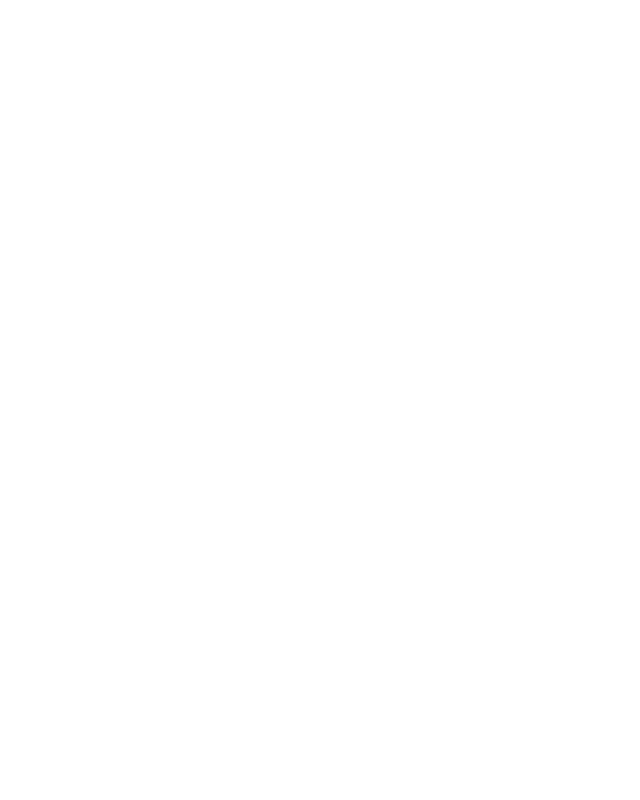
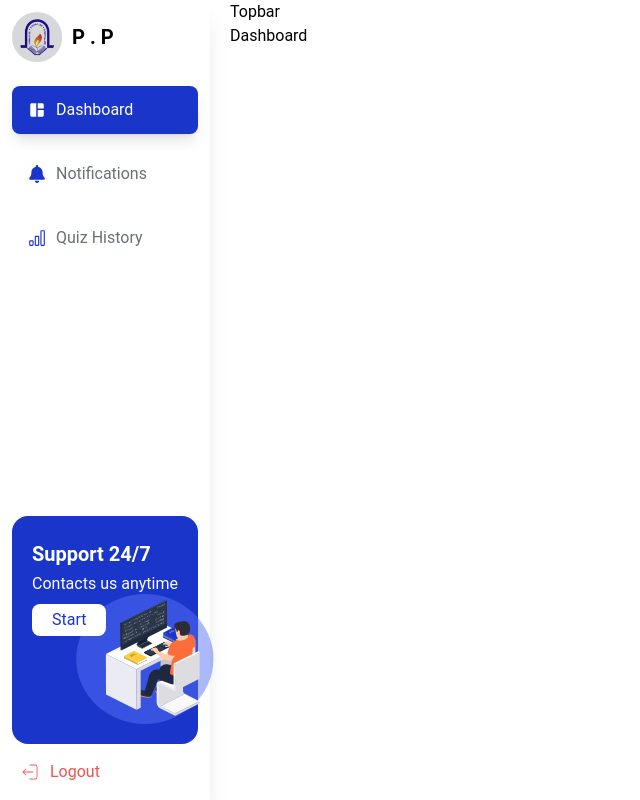
Before and after one commit to Mdabdullah83/placement-predictor, a React (Vite) app: page /dashboard in a window 1280 px wide. Before the commit this address had no page. Shown: the whole page, without its empty margins (0-640 px from the left). Built offline with nearby package versions, Linux system fonts and the light colour scheme.

Commit message:
adding the sidebar ui

```diff
--- a/src/App.jsx
+++ b/src/App.jsx
@@ -4,16 +4,20 @@
 import Login from "./views/login";
 import SignUp from "./views/signup";
 import { Toaster } from "react-hot-toast";
+import DashboardLayout from "./views/dashboard/dashboardLayout";
 
 function App() {
-  return <div className="w-full flex flex-col">
-    <Routes>
-      <Route path="/" element={<Home/>}/>
-      <Route path="/login" element={<Login/>}/>
-      <Route path="/signUp" element={<SignUp/>}/>
-    </Routes>
-    <Toaster/>
-  </div>;
+  return (
+    <div className="w-full flex flex-col">
+      <Routes>
+        <Route path="/" element={<Home />} />
+        <Route path="/login" element={<Login />} />
+        <Route path="/signUp" element={<SignUp />} />
+        <Route path="/dashboard/*" element={<DashboardLayout />} />
+      </Routes>
+      <Toaster />
+    </div>
+  );
 }
 
 export default App;
--- /dev/null
+++ b/src/components/sidebar.jsx
@@ -0,0 +1,119 @@
+import React from "react";
+import { useLocation, useNavigate } from "react-router-dom";
+import logo from "../assets/images/logo.png";
+import { MdSpaceDashboard } from "react-icons/md";
+import { FaBell } from "react-icons/fa6";
+import { BsBarChart } from "react-icons/bs";
+import { CiLogout } from "react-icons/ci";
+import sidebarSupportImg from '../assets/images/sidebar-support-img.svg';
+const Sidebar = () => {
+  const navigate = useNavigate();
+  const location = useLocation();
+  return (
+    <div className="w-full flex flex-col justify-between px-3 shadow-xl h-[100vh]">
+      <div className="w-full">
+        <div className="w-full flex gap-[10px] items-center my-3">
+          <img src={logo} alt="" className="h-[50px] w-[50px]" />
+          <p className="text-xl font-bold">P . P</p>
+        </div>
+        <div className="w-full flex flex-col mt-4">
+          <div
+            className={`group flex my-2 gap-[10px] items-center px-4 py-3 ${
+              location.pathname === "/dashboard" ||
+              location.pathname === "/dashboard/"
+                ? "bg-primary shadow-lg"
+                : "bg-white"
+            } hover:bg-primary hover:text-white hover:shadow-xl rounded-lg cursor-pointer`}
+          >
+            <MdSpaceDashboard
+              className={` ${
+                location.pathname === "/dashboard" ||
+                location.pathname === "/dashboard/"
+                  ? "text-white"
+                  : "text-primary"
+              }  group-hover:text-white text-lg`}
+            />
+            <p
+              className={` ${
+                location.pathname === "/dashboard" ||
+                location.pathname === "/dashboard/"
+                  ? "text-white"
+                  : "text-secondary"
+              } group-hover:text-white text-base`}
+            >
+              Dashboard
+            </p>
+          </div>
+          <div
+            className={`group flex my-2 gap-[10px] items-center px-4 py-3 ${
+              location.pathname === "/dashboard/notification" ||
+              location.pathname === "/dashboard/notification/"
+                ? "bg-primary shadow-lg"
+                : "bg-white"
+            } hover:bg-primary hover:text-white hover:shadow-xl rounded-lg cursor-pointer`}
+          >
+            <FaBell
+              className={` ${
+                location.pathname === "/dashboard/notification" ||
+                location.pathname === "/dashboard/notification/"
+                  ? "text-white"
+                  : "text-primary"
+              }  group-hover:text-white text-lg`}
+            />
+            <p
+              className={` ${
+                location.pathname === "/dashboard/notification" ||
+                location.pathname === "/dashboard/notification/"
+                  ? "text-white"
+                  : "text-secondary"
+              } group-hover:text-white text-base`}
+            >
+              Notifications
+            </p>
+          </div>
+          <div
+            className={`group flex my-2 gap-[10px] items-center px-4 py-3 ${
+              location.pathname === "/dashboard/quiz" ||
+              location.pathname === "/dashboard/quiz/"
+                ? "bg-primary shadow-lg"
+                : "bg-white"
+            } hover:bg-primary hover:text-white hover:shadow-xl rounded-lg cursor-pointer`}
+          >
+            <BsBarChart
+              className={` ${
+                location.pathname === "/dashboard/quiz" ||
+                location.pathname === "/dashboard/quiz/"
+                  ? "text-white"
+                  : "text-primary"
+              }  group-hover:text-white text-lg`}
+            />
+            <p
+              className={` ${
+                location.pathname === "/dashboard/quiz" ||
+                location.pathname === "/dashboard/quiz/"
+                  ? "text-white"
+                  : "text-secondary"
+              } group-hover:text-white text-base`}
+            >
+              Quiz History
+            </p>
+          </div>
+        </div>
+      </div>
+      <div className="w-full ">
+        <div className="w-full bg-primary rounded-2xl p-5">
+            <h1 className="text-white text-xl font-semibold my-1">Support 24/7</h1>
+            <p className=" text-white">Contacts us anytime</p>
+            <button className="text-primary bg-white rounded-lg px-5 my-2 py-1 relative z-[3]">Start</button>
+            <img src={sidebarSupportImg} alt="" className="h-[130px] w-[150px] relative z-[0] right-[-40px] mt-[-50px]" />
+        </div>
+        <div className="flex gap-[10px] items-center my-4 px-2 cursor-pointer">
+          <CiLogout className="text-xl text-red-400"/>
+          <p className="text-base text-red-400">Logout</p>
+        </div>
+      </div>
+    </div>
+  );
+};
+
+export default Sidebar;
--- /dev/null
+++ b/src/components/topbar.jsx
@@ -0,0 +1,9 @@
+import React from 'react'
+
+const Topbar = () => {
+  return (
+    <div>Topbar</div>
+  )
+}
+
+export default Topbar
--- /dev/null
+++ b/src/views/dashboard/dashboard.jsx
@@ -0,0 +1,9 @@
+const Dashboard=()=>{
+    return(
+        <div className="w-full">
+            <h1>Dashboard</h1>
+        </div>
+    )
+}
+
+export default Dashboard;
--- /dev/null
+++ b/src/views/dashboard/dashboardLayout.jsx
@@ -0,0 +1,26 @@
+import { Route, Routes } from "react-router-dom";
+import Sidebar from "../../components/sidebar";
+import Topbar from "../../components/topbar";
+import Profile from "./profile";
+import QuizView from "./quizView";
+import Dashboard from "./dashboard";
+
+const DashboardLayout = () => {
+  return (
+    <div className="w-full flex gap-[20px] h-[100vh] overflow-hidden">
+      <div className="w-2/12">
+        <Sidebar />
+      </div>
+      <div className="w-10/12 flex flex-col h-[100vh]">
+        <Topbar />
+        <Routes>
+          <Route path="/" element={<Dashboard />} />
+          <Route path="/profile" element={<Profile />} />
+          <Route path="/quiz-view" element={<QuizView />} />
+        </Routes>
+      </div>
+    </div>
+  );
+};
+
+export default DashboardLayout;
--- /dev/null
+++ b/src/views/dashboard/profile.jsx
@@ -0,0 +1,7 @@
+import React from "react";
+
+const Profile = () => {
+  return <div>Profile</div>;
+};
+
+export default Profile;
--- /dev/null
+++ b/src/views/dashboard/quizView.jsx
@@ -0,0 +1,9 @@
+import React from 'react'
+
+const QuizView = () => {
+  return (
+    <div>QuizView</div>
+  )
+}
+
+export default QuizView
--- a/src/views/login.jsx
+++ b/src/views/login.jsx
@@ -24,7 +24,7 @@
       );
       if (response.status === 200) {
         toast.success("Login Successfully");
-        navigate("/");
+        navigate("/dashboard");
         setLoading(false);
       }
     } catch (error) {
--- a/tailwind.config.js
+++ b/tailwind.config.js
@@ -3,7 +3,12 @@
 module.exports = withMT({
   content: ["./index.html", "./src/**/*.{vue,js,ts,jsx,tsx}"],
   theme: {
-    extend: {},
+    extend: {
+      colors:{
+        primary:'#1935CA',
+        secondary:'#696F79'
+      }
+    },
   },
   plugins: [],
 });
```
Also changed, not shown: src/assets/images/sidebar-support-img.svg (added).
